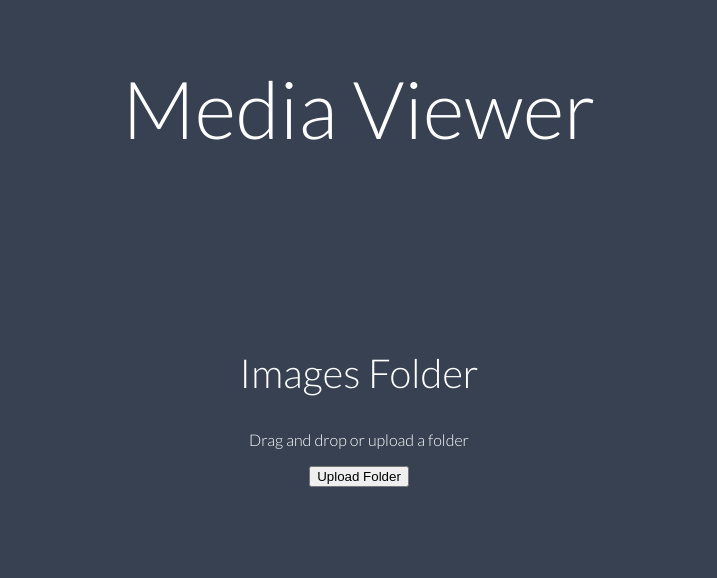
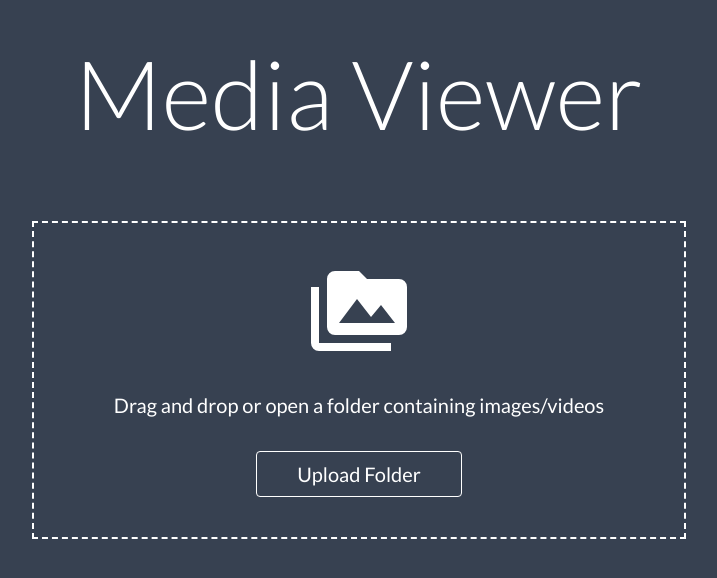
Before and after one commit to mornir/media-viewer-ts, a website built with Vite: page index.html in a window 1280 px wide. Shown: the part 108-686 px from the top of the page, without its empty margins (281-998 px from the left). Built offline with nearby package versions, Linux system fonts and the light colour scheme; what drag-drop would draw is missing.

Commit message:
feat: add some styling

```diff
--- a/index.html
+++ b/index.html
@@ -1,26 +1,66 @@
 <!DOCTYPE html>
-<html lang="en">
+<html lang="en" class="h-full">
   <head>
     <meta charset="UTF-8" />
     <link rel="icon" type="image/svg+xml" href="favicon.svg" />
     <meta name="viewport" content="width=device-width, initial-scale=1.0" />
-    <link rel="stylesheet" href="./src/style.css" />
+    <link rel="stylesheet" href="./src/index.css" />
     <link rel="preconnect" href="https://fonts.googleapis.com" />
     <link rel="preconnect" href="https://fonts.gstatic.com" crossorigin />
     <link
-      href="https://fonts.googleapis.com/css2?family=Lato:wght@300&display=swap"
+      href="https://fonts.googleapis.com/css2?family=Lato:wght@300;400&display=swap"
       rel="stylesheet"
     />
     <title>Media Viewer</title>
   </head>
 
-  <body>
-    <div class="main">
-      <h1>Media Viewer</h1>
-      <div id="upload" class="upload">
-        <h2>Images Folder</h2>
-        <p>Drag and drop or upload a folder</p>
-        <button id="load-images-btn" type="button">Upload Folder</button>
+  <body
+    class="
+      bg-gray-700
+      h-full
+      text-white text-center
+      font-lato
+      flex
+      items-center
+      justify-center
+    "
+  >
+    <div>
+      <h1 class="text-8xl font-light mb-20">Media Viewer</h1>
+      <div id="upload" class="border-2 border-white py-10 px-20 border-dashed">
+        <svg
+          xmlns="http://www.w3.org/2000/svg"
+          xmlns:xlink="http://www.w3.org/1999/xlink"
+          aria-hidden="true"
+          role="img"
+          class="w-24 h-24 mx-auto mb-8"
+          preserveAspectRatio="xMidYMid meet"
+          viewBox="0 0 24 24"
+        >
+          <path
+            d="M7 15l4.5-6l3.5 4.5l2.5-3L21 15m1-11h-8l-2-2H6a2 2 0 0 0-2 2v12a2 2 0 0 0 2 2h16a2 2 0 0 0 2-2V6a2 2 0 0 0-2-2M2 6H0v14a2 2 0 0 0 2 2h18v-2H2V6z"
+            fill="currentColor"
+          ></path>
+        </svg>
+        <p class="text-xl mb-8">
+          Drag and drop or open a folder containing images/videos
+        </p>
+        <button
+          id="load-images-btn"
+          type="button"
+          class="
+            text-xl
+            border border-white
+            px-10
+            py-2
+            rounded
+            hover:border-yellow-500 hover:text-yellow-500
+            transition-colors
+            duration-300
+          "
+        >
+          Upload Folder
+        </button>
       </div>
     </div>
     <div id="gallery"></div>
--- a/package.json
+++ b/package.json
@@ -8,6 +8,9 @@
   },
   "devDependencies": {
     "@types/wicg-file-system-access": "^2020.9.2",
+    "autoprefixer": "^10.3.1",
+    "postcss": "^8.3.6",
+    "tailwindcss": "^2.2.7",
     "typescript": "^4.3.2",
     "vite": "^2.4.4"
   },
--- /dev/null
+++ b/postcss.config.js
@@ -0,0 +1,6 @@
+module.exports = {
+  plugins: {
+    tailwindcss: {},
+    autoprefixer: {},
+  },
+}
--- /dev/null
+++ b/src/index.css
@@ -0,0 +1,7 @@
+@tailwind base;
+@tailwind components;
+@tailwind utilities;
+
+.drag {
+  border-color: #f59e0b;
+}
--- a/src/style.css
+++ /dev/null
@@ -1,37 +0,0 @@
-html {
-  height: 100%;
-}
-
-body {
-  font-family: "Lato", sans-serif;
-  -webkit-font-smoothing: antialiased;
-  -moz-osx-font-smoothing: grayscale;
-  text-align: center;
-  background-color: #374151;
-  height: 100%;
-}
-
-.main {
-  color: white;
-  height: 100%;
-  display: grid;
-  place-items: center;
-}
-
-.upload {
-  align-self: self-start;
-}
-
-.main h1 {
-  font-size: 5rem;
-  font-weight: 300;
-}
-
-.main h2 {
-  font-size: 2.5rem;
-  font-weight: 300;
-}
-
-.load-images-btn {
-  font-size: 3rem;
-}
--- /dev/null
+++ b/tailwind.config.js
@@ -0,0 +1,15 @@
+module.exports = {
+  jit: true,
+  purge: ["./index.html", "./src/**/*.{js,ts}"],
+  darkMode: false, // or 'media' or 'class'
+  theme: {
+    fontFamily: {
+      lato: "'Lato', serif",
+    },
+    extend: {},
+  },
+  variants: {
+    extend: {},
+  },
+  plugins: [],
+}
```
Also changed, not shown: 1 other file.
